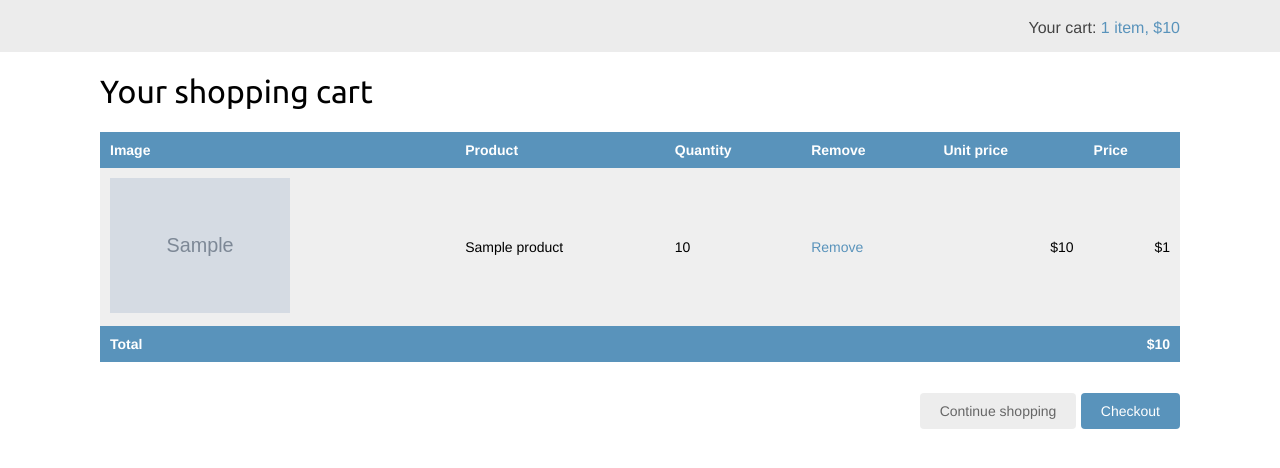
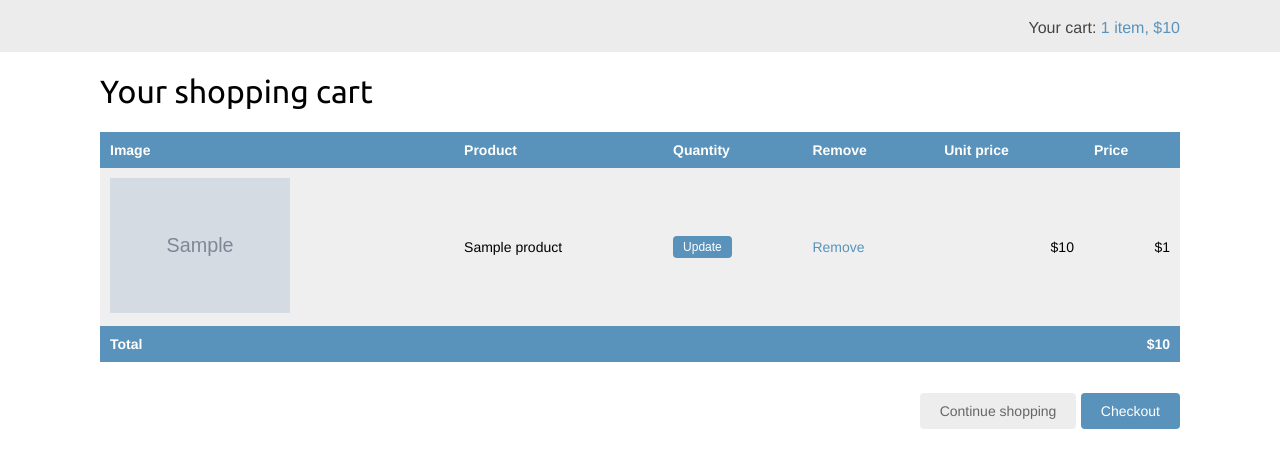
Before and after one commit to prakharchoudhary/DjangoSpree, a Django app: template myshop/cart/templates/cart/detail.html in a window 1280 px wide. Shown: the part 46-514 px from the top of the page. Run offline with Django 3.2, Linux system fonts and the light colour scheme; the template is opened without the code that fills it: most values are stand-ins (such as "Sample title", 1, 10 or a date in 2020); grey boxes marked "Sample" are stand-in pictures; some libraries are stand-ins or nearby versions.

Commit message:
updating product quantities in the cart

```diff
--- a/myshop/cart/templates/cart/detail.html
+++ b/myshop/cart/templates/cart/detail.html
@@ -28,7 +28,14 @@
 					</a>
 				</td>
 				<td>{{ product.name }}</td>
-				<td>{{ item.quantity }}</td>
+				<td>
+					<form action="{% url "cart:cart_add" product.id %}" method="post">
+						{{ item.update_quantity_form.quantity }}
+						{{ item.update_quantity_form.update }}
+						<input type="submit" value="Update">
+						{% csrf_token %}
+					</form>
+				</td>
 				<td><a href="{% url "cart:cart_remove" product.id %}">Remove</a></td>
 				<td class="num">${{ item.price }}</td>
 				<td class="num">${{ item.total_price }}</td>
--- a/myshop/cart/views.py
+++ b/myshop/cart/views.py
@@ -26,4 +26,7 @@
 
 def cart_detail(request):
 	cart = Cart(request)
+	for item in cart:
+		item['update_quantity_form'] = CartAddProductForm(
+										initial={'quantity': item['quantity'], 'update': True})
 	return render(request, 'cart/detail.html', {'cart': cart})
```
